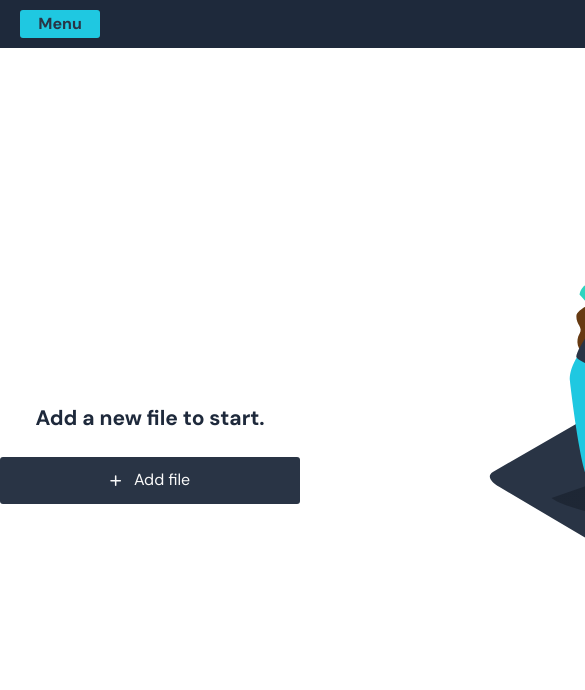
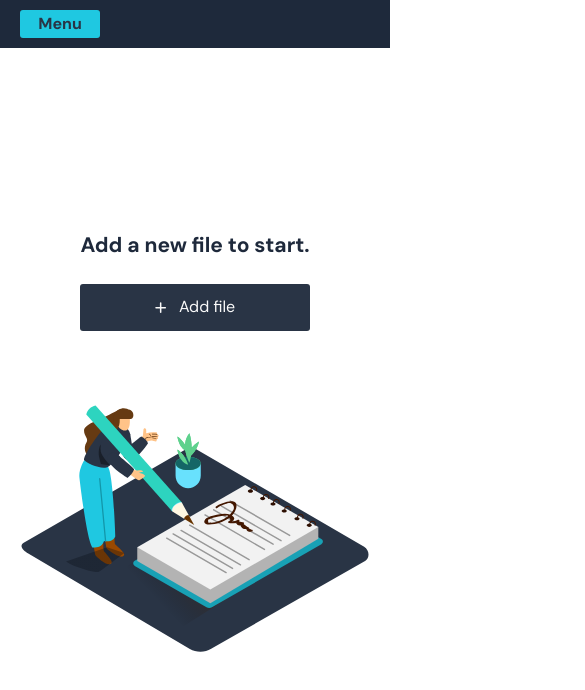
Before and after one commit to vbertazzo/b-academy-markee-app, a React (Create React App) app: page / in a window 390 px wide. Shown: the top 690 px of the page, 585 px wide, since content can reach past the window. Built offline with nearby package versions, Linux system fonts and the light colour scheme.

Commit message:
Make onboard responsive

```diff
--- a/src/onboard/onboard-styles.ts
+++ b/src/onboard/onboard-styles.ts
@@ -2,21 +2,32 @@ import styled, { css } from 'styled-components/macro'
 
 import { ReactComponent as Writing } from './illustration.svg'
 
-export const Main = styled.main`
+export const Main = styled.main`${({ theme }) => css`
   grid-area: main;
-  height: 100%;
-  width: 100%;
 
   display: flex;
+  flex-direction: column;
   align-items: center;
-  gap: 16rem;
   justify-content: center;
-`
+  gap: 4rem;
+
+  ${theme.breakpoints.forDesktopUp} {
+    height: 100%;
+    width: 100%;
+    padding: 4rem;
+
+    display: flex;
+    align-items: center;
+    flex-direction: row;
+    gap: clamp(10rem, 8vw, 16rem);
+    justify-content: center;
+  }
+`}`
 
 export const MessageSection = styled.section`
   color: ${({ theme }) => theme.colors.black};
   font-size: 1.4rem;
-  width: 30rem;
+  max-width: 30rem;
 
   display: flex;
   align-items: center;
@@ -24,17 +35,20 @@ export const MessageSection = styled.section`
   gap: 1rem;
 `
 
-export const Illustration = styled(Writing)`
-  height: 54rem;
-  width: 54rem;
-`
+export const Illustration = styled(Writing)`${({ theme }) => css`
+  width: 100%;
+
+  ${theme.breakpoints.forDesktopUp} {
+    height: 54rem;
+    width: min(54rem, 100%);
+  }
+`}`
 
 export const Button = styled.button`${({ theme }) => css`
   background: ${theme.colors.lightBlack};
   border: none;
   border-radius: 0.3rem;
   color: ${theme.colors.white};
-  cursor: pointer;
   font-size: 1.6rem;
   padding: 1.4rem 0;
   transition: background 0.3s ease-in-out;
@@ -66,4 +80,8 @@ export const Button = styled.button`${({ theme }) => css`
     outline: solid 2px ${theme.colors.lightBlack};
     outline-offset: 1rem;
   }
+
+  ${theme.breakpoints.forDesktopUp} {
+    cursor: pointer;
+  }
 `}`
```
